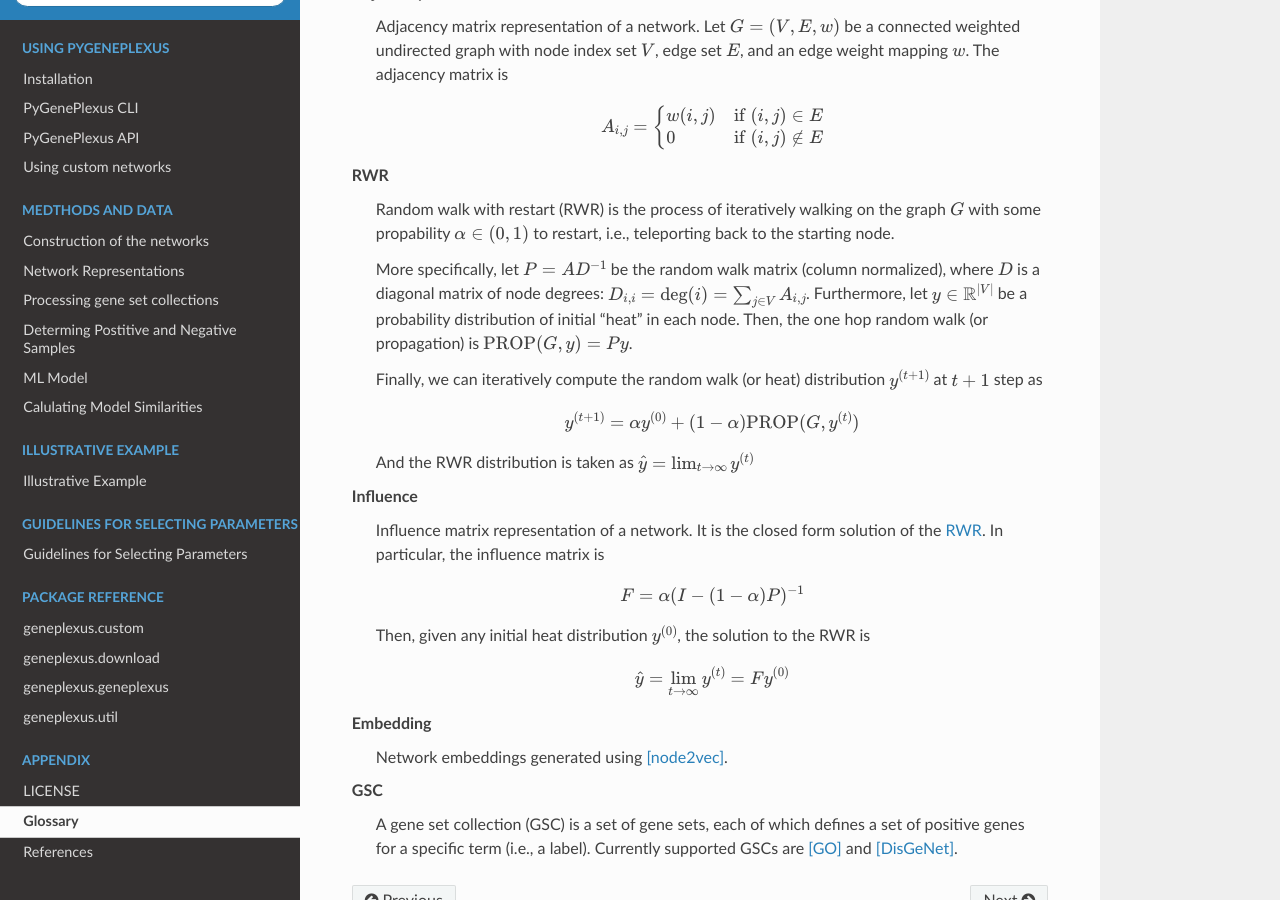
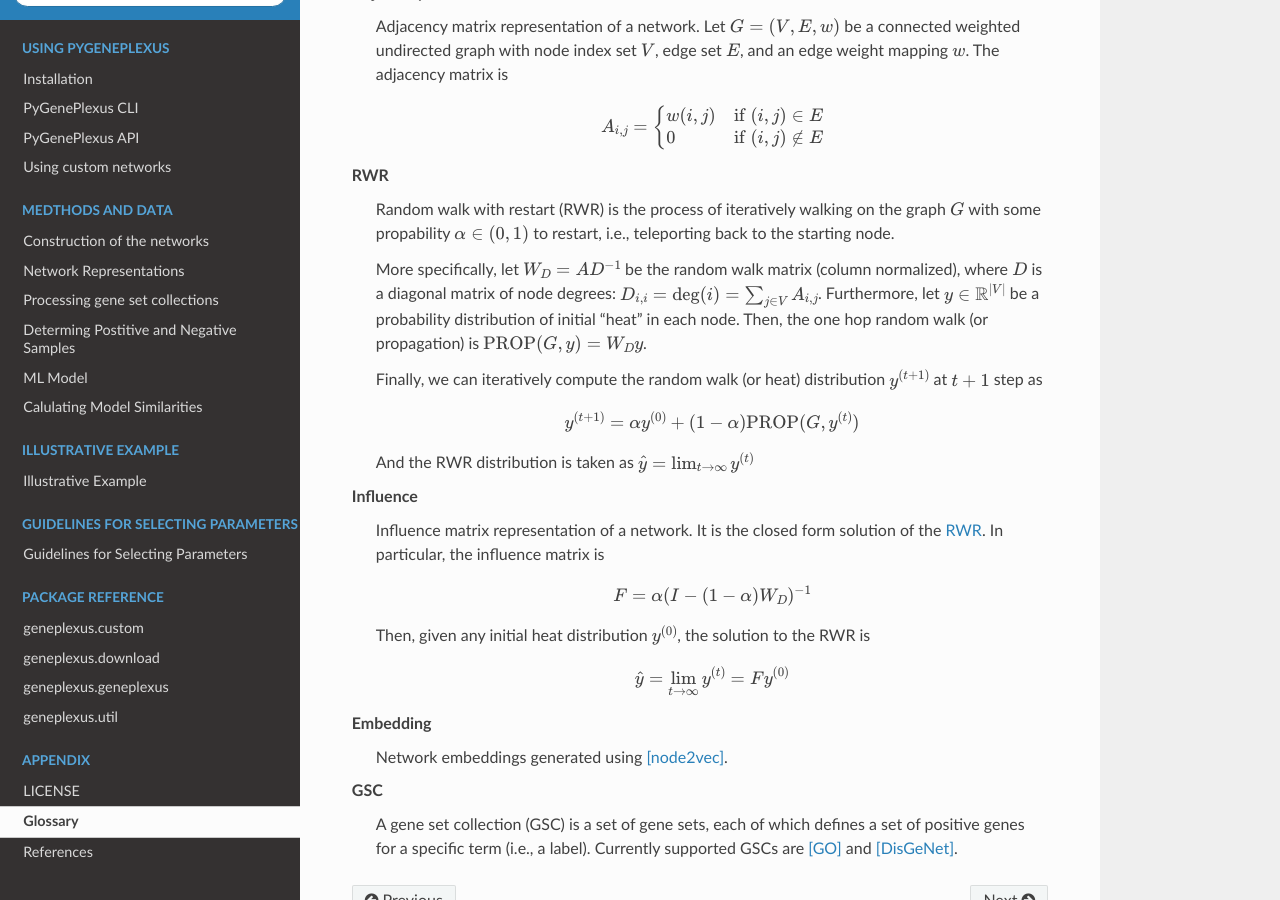
Before and after one commit to krishnanlab/PyGenePlexus, a Sphinx documentation site: the page built from docs/source/appendix/glossary.rst, in a window 1280 px wide and 900 px high, scrolled down 407 px. Built offline with Sphinx 7.4.7 and the Read the Docs theme 2.0.0, drawn with Linux system fonts in a browser that asks for light colours.

Commit message:
Rename P with W_D in the docs

```diff
--- a/docs/source/appendix/glossary.rst
+++ b/docs/source/appendix/glossary.rst
@@ -32,12 +32,12 @@ Glossary
       the graph :math:`G` with some propability :math:`\alpha \in (0, 1)` to
       restart, i.e., teleporting back to the starting node.
 
-      More specifically, let :math:`P = A D^{-1}` be the random walk matrix
+      More specifically, let :math:`W_D = A D^{-1}` be the random walk matrix
       (column normalized), where :math:`D` is a diagonal matrix of node
       degrees: :math:`D_{i,i} = \text{deg}(i) = \sum_{j \in V} A_{i,j}`.
       Furthermore, let :math:`y \in \mathbb{R}^{|V|}` be a probability
       distribution of initial "heat" in each node. Then, the one hop random
-      walk (or propagation) is :math:`\text{PROP}(G, y) = P y`.
+      walk (or propagation) is :math:`\text{PROP}(G, y) = W_D y`.
 
       Finally, we can iteratively compute the random walk (or heat)
       distribution :math:`y^{(t+1)}` at :math:`t+1` step as
@@ -55,7 +55,7 @@ Glossary
 
       .. math::
 
-         F = \alpha (I - (1 - \alpha)P)^{-1}
+         F = \alpha (I - (1 - \alpha)W_D)^{-1}
 
       Then, given any initial heat distribution :math:`y^{(0)}`, the solution
       to the RWR is
--- a/docs/source/methodsanddata/representations.rst
+++ b/docs/source/methodsanddata/representations.rst
@@ -4,9 +4,9 @@ Network Representations
 We utilize three distinct representations of molecular networks: the adjacency matrix, an influence matrix, and low-dimensional node embeddings. Let :math:`G = (V,E,W)` denote an undirected molecular network, where :math:`V` is the set of vertices (genes), :math:`E` is the set of edges (associations between genes), and :math:`W` is the set of edge weights (the strengths of the associations). :math:`G` can be represented as a weighted adjacency matrix :math:`A_{i,j}=W_{i,j}`, where :math:`A{\in}R^{V{\times}V}`. :math:`G` can also be represented as an influence matrix, :math:`F{\in}R^{V{\times}V}`, which can capture both local and global structure of the network. :math:`F` was obtained using a random walk with restart transformation kernel,
 
 .. math::
-   F=\alpha[I-(1-\alpha)W_{D}]^{-1}
+   F = \alpha [I - (1 - \alpha) W_D]^{-1}
 
-where, :math:`\alpha` is the restart parameter, :math:`I` is the identity matrix, and :math:`W_{D}` is the degree weighted adjacency matrix given by :math:`W_{D}=AD^{-1}`, where :math:`D{\in}R^{V{\times}V}` is a diagonal matrix of node degrees. A restart parameter of 0.85 was used for every network.
+where, :math:`\alpha` is the restart parameter, :math:`I` is the identity matrix, and :math:`W_D` is the degree weighted adjacency matrix given by :math:`W_D = A D^{-1}`, where :math:`D{\in}R^{V{\times}V}` is a diagonal matrix of node degrees. A restart parameter of 0.85 was used for every network.
 
 :math:`G` can also be transformed into a low-dimensional representation through the process of node embedding. In this study we used the [node2vec]_ algorithm, which borrows ideas from the word2vec algorithm from natural language processing. The objective of *node2vec* is to find a low-dimensional representation of the adjacency matrix, :math:`E{\in}R^{V{\times}d}`, where :math:`d{\ll}V`. This is done by optimizing the following log-probability objective function:
 
```
